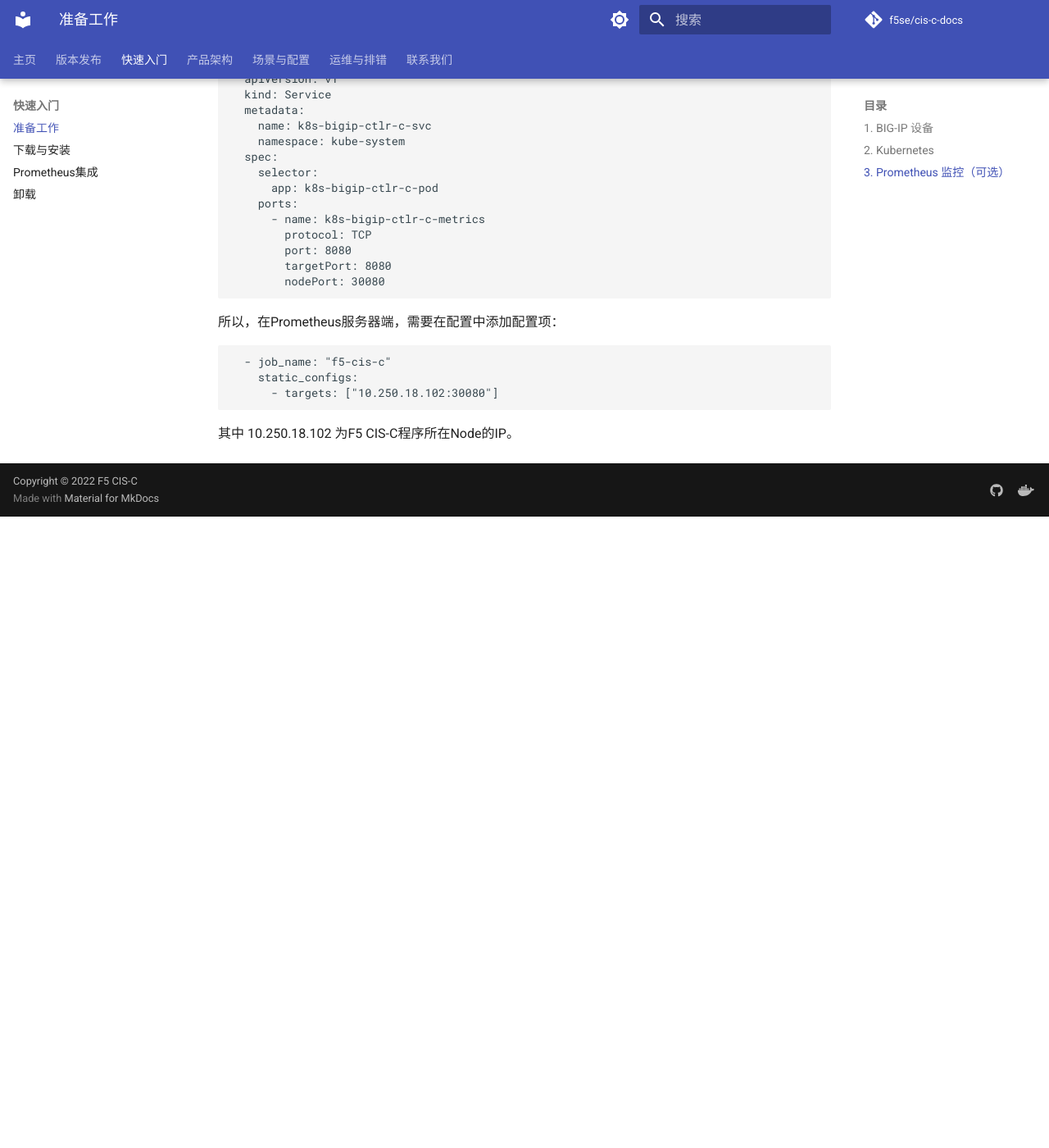
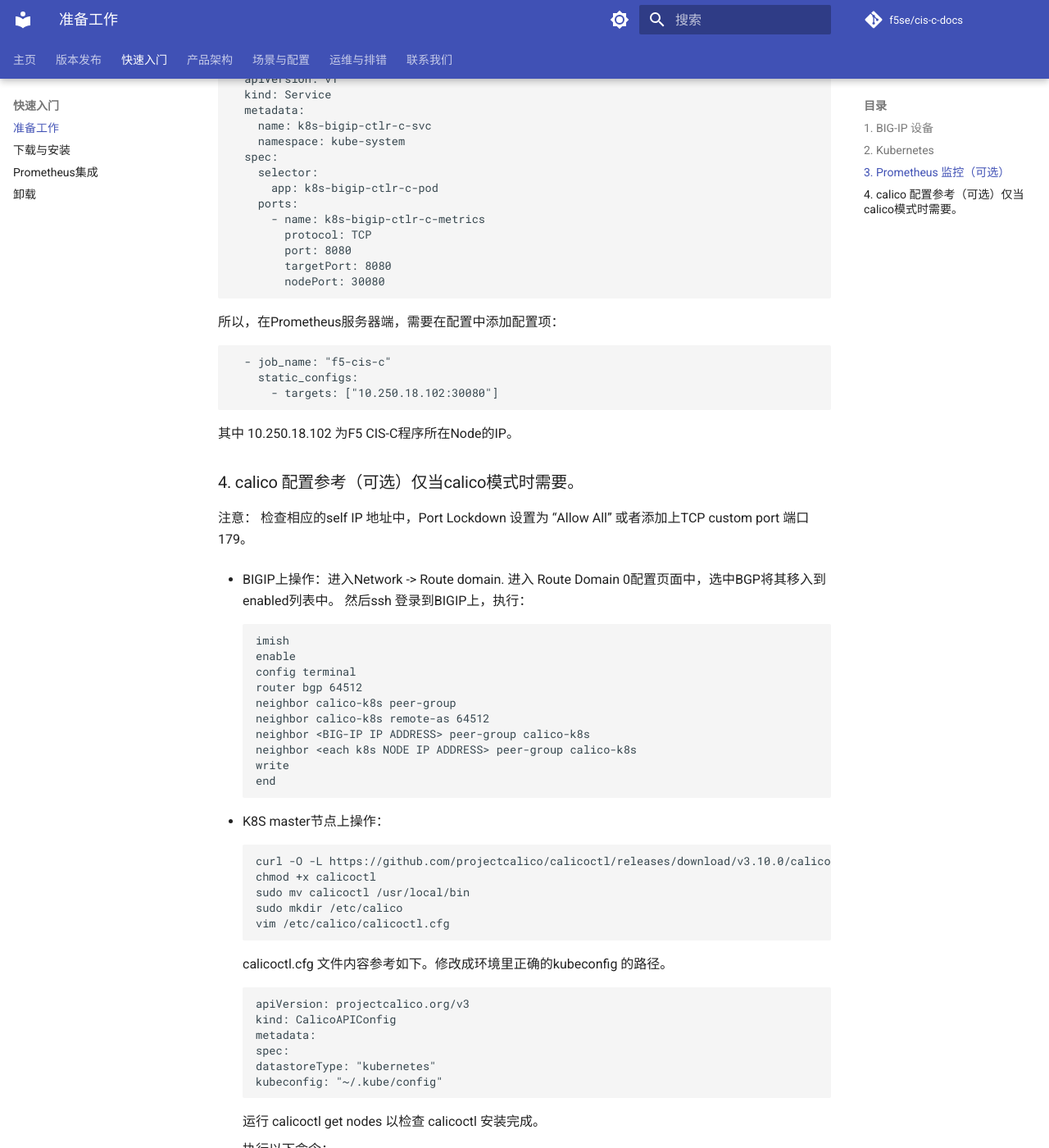
Before and after one commit to f5se/cis-c-docs, an MkDocs documentation site: the page built from docs/quick-start/index.md, in a window 1280 px wide and 1400 px high, scrolled down 4415 px. Shown: the whole window at 82% size. Built offline with MkDocs 1.6.1 and Material for MkDocs 9.7.7, drawn with Linux system fonts in a browser that asks for light colours; comment, search, counter and statistics services are not loaded; before the commit the page ends 5045 px from its top, so only the background shows below that; some of the changed text lies outside the part shown.

Commit message:
add some calico reference config

````diff
--- a/docs/quick-start/index.md
+++ b/docs/quick-start/index.md
@@ -252,3 +252,70 @@
         - targets: ["10.250.18.102:30080"]
   ```
   其中 10.250.18.102 为F5 CIS-C程序所在Node的IP。
+
+### 4. calico 配置参考（可选）仅当calico模式时需要。
+
+  注意： 检查相应的self IP 地址中，Port Lockdown 设置为 “Allow All” 或者添加上TCP custom port 端口179。
+
+  - BIGIP上操作：进入Network -> Route domain. 进入 Route Domain 0配置页面中，选中BGP将其移入到enabled列表中。 然后ssh 登录到BIGIP上，执行：
+
+    ```
+    imish
+    enable
+    config terminal
+    router bgp 64512
+    neighbor calico-k8s peer-group
+    neighbor calico-k8s remote-as 64512
+    neighbor <BIG-IP IP ADDRESS> peer-group calico-k8s
+    neighbor <each k8s NODE IP ADDRESS> peer-group calico-k8s
+    write
+    end
+    ```
+
+  - K8S master节点上操作：
+    ```
+    curl -O -L https://github.com/projectcalico/calicoctl/releases/download/v3.10.0/calicoctl
+    chmod +x calicoctl
+    sudo mv calicoctl /usr/local/bin
+    sudo mkdir /etc/calico
+    vim /etc/calico/calicoctl.cfg
+    ```
+
+    calicoctl.cfg 文件内容参考如下。修改成环境里正确的kubeconfig 的路径。
+    ```
+    apiVersion: projectcalico.org/v3
+    kind: CalicoAPIConfig
+    metadata:
+    spec:
+    datastoreType: "kubernetes"
+    kubeconfig: "~/.kube/config"
+    ```
+
+    运行 calicoctl get nodes 以检查 calicoctl 安装完成。
+
+    执行以下命令：
+    ```
+    cat << EOF | calicoctl create -f -
+    apiVersion: projectcalico.org/v3
+    kind: BGPConfiguration
+    metadata:
+      name: default
+    spec:
+      logSeverityScreen: Info
+      nodeToNodeMeshEnabled: true
+      asNumber: 64512
+    EOF
+    ```
+
+    执行以下命令. 注意修改成真实的BIGIP地址。
+    ```
+    cat << EOF | calicoctl create -f -
+    apiVersion: projectcalico.org/v3
+    kind: BGPPeer
+    metadata:
+        name: bgppeer-bigip1
+    spec:
+      peerIP: 192.2.3.4
+      asNumber: 64512
+    EOF
+    ```
````
